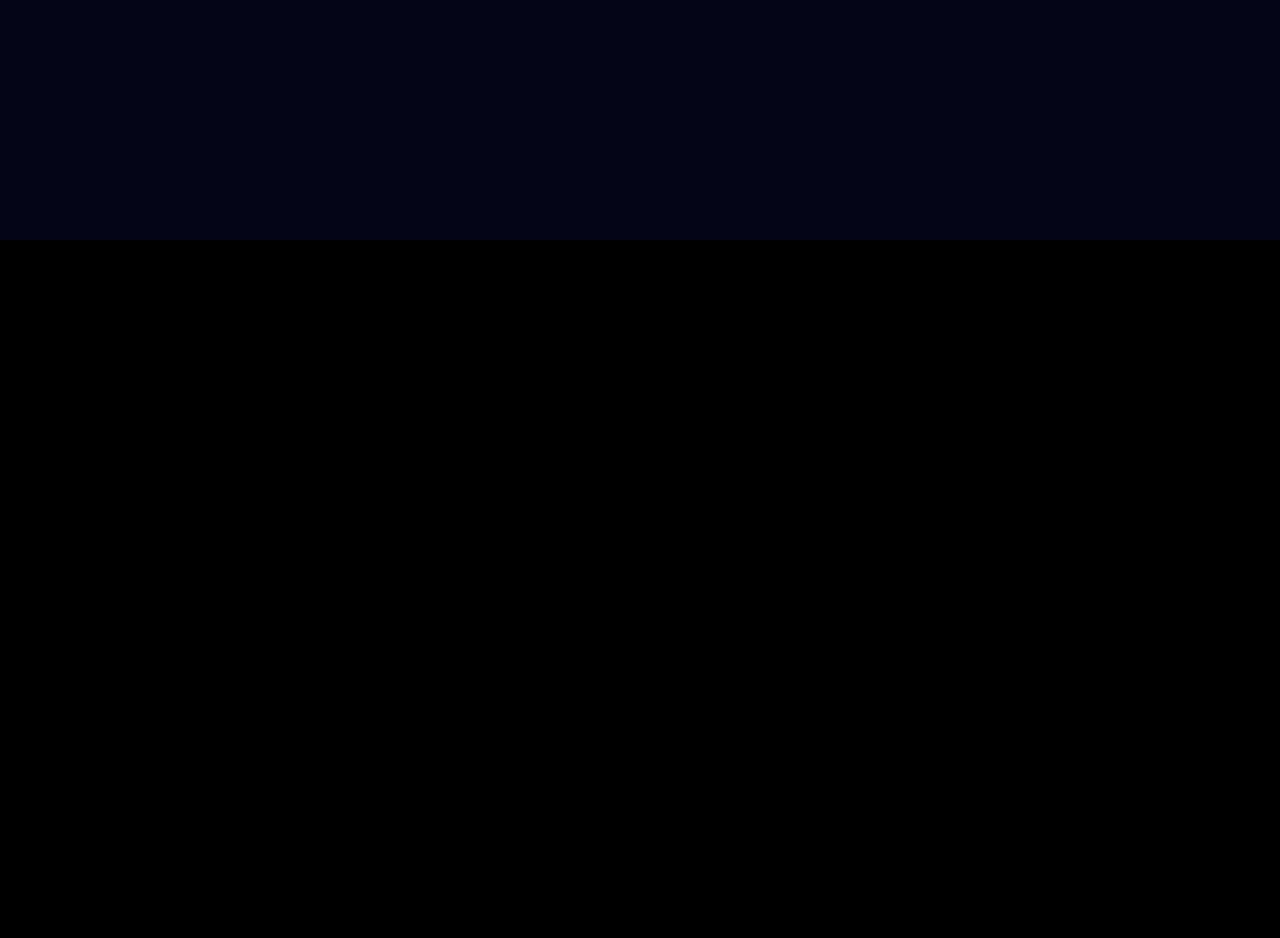
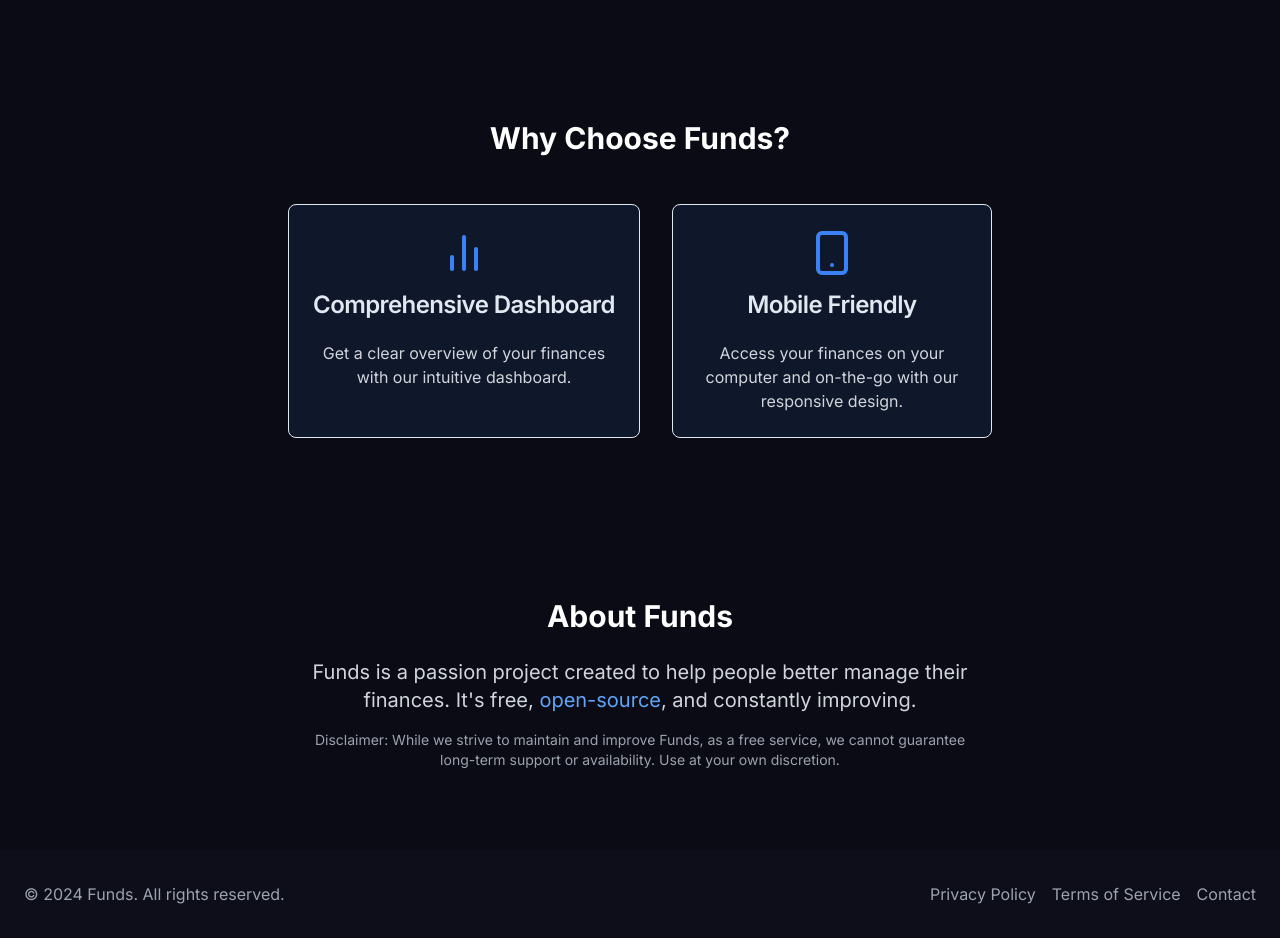
Before and after one commit to KasperLuna/Funds, a Next.js app: page / in a window 1280 px wide. Shown: the part 560-1498 px from the top of the page. Before the commit the page ends 800 px from the top, so only its background shows below. Built offline with nearby package versions, Linux system fonts and the light colour scheme; no server answers; what pocketbase would draw is missing.

Commit message:
fix: update caching and frontpage

```diff
--- a/next.config.mjs
+++ b/next.config.mjs
@@ -1,5 +1,3 @@
-// next.config.mjs
-
 import withPWA from "next-pwa";
 
 /** @type {import('next').NextConfig} */
@@ -16,10 +14,28 @@ export default withPWA({
   disable: process.env.NODE_ENV === "development", // disable PWA in the development environment
   register: true, // register the PWA service worker
   skipWaiting: true, // skip waiting for service worker activation
-  // runtimeCaching: [
-  //   {
-  //     urlPattern: /.*\/api\/.*/,
-  //     handler: "NetworkOnly",
-  //   },
-  // ],
+  runtimeCaching: [
+    {
+      // Cache everything except requests to pb.kasperluna.com
+      urlPattern: ({ url }) => {
+        return !url.hostname.includes("pb.kasperluna.com");
+      },
+      handler: "CacheFirst",
+      options: {
+        cacheName: "default-cache",
+        expiration: {
+          maxEntries: 200,
+          maxAgeSeconds: 30 * 24 * 60 * 60, // Cache for 30 days
+        },
+        cacheableResponse: {
+          statuses: [0, 200],
+        },
+      },
+    },
+    {
+      // Bypass cache for pb.kasperluna.com
+      urlPattern: ({ url }) => url.hostname.includes("pb.kasperluna.com"),
+      handler: "NetworkOnly",
+    },
+  ],
 })(nextConfig);
--- a/src/app/page.tsx
+++ b/src/app/page.tsx
@@ -1,12 +1,29 @@
 import { SignupCluster } from "@/components/dashboard/SignUpCluster";
 import clsx from "clsx";
+import { Card, CardContent, CardHeader, CardTitle } from "@/components/ui/card";
+import { BarChart2, Lock, Smartphone } from "lucide-react";
+import { FundsLogo } from "@/components/icons/FundsLogo";
+import Link from "next/link";
 
 export default function Home() {
   return (
-    <main className="flex min-h-screen flex-col items-center justify-between bg-slate-950">
-      <div
+    <div className="flex min-h-screen flex-col items-center justify-between bg-slate-950">
+      <div className="min-h-screen bg-[#0a0b14] text-white">
+        <nav className="absolute z-10 py-5 container mx-auto px-6 flex justify-between items-center">
+          <FundsLogo className="w-20 fill-slate-100" />
+          <div className="space-x-4">
+            <a href="#features" className="hover:text-blue-400">
+              Features
+            </a>
+            <a href="#about" className="hover:text-blue-400">
+              About
+            </a>
+          </div>
+        </nav>
+
+        <main
           id="Hero"
-        className="h-[50rem] text-center w-full  relative flex items-center justify-center"
+          className="h-[calc(100dvh-200px)] text-center w-full  relative flex items-center justify-center"
         >
           <div
             className={clsx(
@@ -17,7 +34,8 @@ export default function Home() {
           <div className="relative h-full w-full">
             <div className="container mt-20 xl:mt-52 flex flex-col gap-2 items-center">
               <h2 className="text-5xl sm:text-7xl font-bold relative z-20 bg-clip-text text-transparent bg-gradient-to-b from-neutral-200 to-neutral-500 py-8">
-              {`You get the bread `} <span className="text-white">{`🍞`}</span>{" "}
+                {`You get the bread `}{" "}
+                <span className="text-white">{`🍞`}</span>{" "}
                 {`we'll balance the books.`}{" "}
                 <span className="text-white">{`📚`}</span>
               </h2>
@@ -25,7 +43,104 @@ export default function Home() {
               <SignupCluster />
             </div>
           </div>
+        </main>
+        <div className="mx-6">
+          <section id="features" className="py-20">
+            <h2 className="text-3xl font-bold mb-12 text-center">
+              Why Choose Funds?
+            </h2>
+            <div className="flex flex-wrap justify-center gap-8">
+              <FeatureCard
+                icon={<BarChart2 className="w-12 h-12 text-blue-500" />}
+                title="Comprehensive Dashboard"
+                description="Get a clear overview of your finances with our intuitive dashboard."
+              />
+              {/* <FeatureCard
+                icon={<Lock className="w-12 h-12 text-blue-500" />}
+                title="Bank-Level Security"
+                description="Your financial data is protected with state-of-the-art encryption."
+              /> */}
+              <FeatureCard
+                icon={<Smartphone className="w-12 h-12 text-blue-500" />}
+                title="Mobile Friendly"
+                description="Access your finances on your computer and on-the-go with our responsive design."
+              />
             </div>
-    </main>
+          </section>
+
+          <section id="about" className="py-20 text-center">
+            <h2 className="text-3xl font-bold mb-6">About Funds</h2>
+            <p className="text-xl text-gray-300 mb-4 max-w-2xl mx-auto">
+              Funds is a passion project created to help people better manage
+              their finances. It&apos;s free,{" "}
+              <Link
+                // as="span"
+                href={"https://github.com/KasperLuna/Funds"}
+                target="_blank"
+                rel="noopener noreferrer"
+                className="text-blue-400"
+              >
+                open-source
+              </Link>
+              , and constantly improving.
+            </p>
+            <p className="text-sm text-gray-400 max-w-2xl mx-auto">
+              Disclaimer: While we strive to maintain and improve Funds, as a
+              free service, we cannot guarantee long-term support or
+              availability. Use at your own discretion.
+            </p>
+          </section>
+        </div>
+        <footer className="bg-[#0d0e1a] py-8">
+          <div className="container mx-auto px-6">
+            <div className="flex flex-col md:flex-row justify-between items-center">
+              <div className="text-gray-400 mb-4 md:mb-0">
+                © {new Date().getFullYear()} Funds. All rights reserved.
+              </div>
+              <div className="flex space-x-4">
+                <a href="#" className="text-gray-400 hover:text-blue-400">
+                  Privacy Policy
+                </a>
+                <a href="#" className="text-gray-400 hover:text-blue-400">
+                  Terms of Service
+                </a>
+                <Link
+                  href="https://kasperluna.com/#Contact"
+                  target="_blank"
+                  rel="noopener noreferrer"
+                  className="text-gray-400 hover:text-blue-400"
+                >
+                  Contact
+                </Link>
+              </div>
+            </div>
+          </div>
+        </footer>
+      </div>
+    </div>
   );
 }
+
+function FeatureCard({
+  icon,
+  title,
+  description,
+}: {
+  icon: React.ReactNode;
+  title: string;
+  description: string;
+}) {
+  return (
+    <Card className="text-slate-200 bg-slate-900 basis-[320px]">
+      <CardHeader>
+        <CardTitle className="flex flex-col items-center text-center text-nowrap">
+          {icon}
+          <span className="mt-4">{title}</span>
+        </CardTitle>
+      </CardHeader>
+      <CardContent>
+        <p className="text-center text-gray-300">{description}</p>
+      </CardContent>
+    </Card>
+  );
+}
--- /dev/null
+++ b/src/components/ui/card.tsx
@@ -0,0 +1,79 @@
+import * as React from "react"
+
+import { cn } from "@/lib/utils"
+
+const Card = React.forwardRef<
+  HTMLDivElement,
+  React.HTMLAttributes<HTMLDivElement>
+>(({ className, ...props }, ref) => (
+  <div
+    ref={ref}
+    className={cn(
+      "rounded-lg border bg-card text-card-foreground shadow-sm",
+      className
+    )}
+    {...props}
+  />
+))
+Card.displayName = "Card"
+
+const CardHeader = React.forwardRef<
+  HTMLDivElement,
+  React.HTMLAttributes<HTMLDivElement>
+>(({ className, ...props }, ref) => (
+  <div
+    ref={ref}
+    className={cn("flex flex-col space-y-1.5 p-6", className)}
+    {...props}
+  />
+))
+CardHeader.displayName = "CardHeader"
+
+const CardTitle = React.forwardRef<
+  HTMLParagraphElement,
+  React.HTMLAttributes<HTMLHeadingElement>
+>(({ className, ...props }, ref) => (
+  <h3
+    ref={ref}
+    className={cn(
+      "text-2xl font-semibold leading-none tracking-tight",
+      className
+    )}
+    {...props}
+  />
+))
+CardTitle.displayName = "CardTitle"
+
+const CardDescription = React.forwardRef<
+  HTMLParagraphElement,
+  React.HTMLAttributes<HTMLParagraphElement>
+>(({ className, ...props }, ref) => (
+  <p
+    ref={ref}
+    className={cn("text-sm text-muted-foreground", className)}
+    {...props}
+  />
+))
+CardDescription.displayName = "CardDescription"
+
+const CardContent = React.forwardRef<
+  HTMLDivElement,
+  React.HTMLAttributes<HTMLDivElement>
+>(({ className, ...props }, ref) => (
+  <div ref={ref} className={cn("p-6 pt-0", className)} {...props} />
+))
+CardContent.displayName = "CardContent"
+
+const CardFooter = React.forwardRef<
+  HTMLDivElement,
+  React.HTMLAttributes<HTMLDivElement>
+>(({ className, ...props }, ref) => (
+  <div
+    ref={ref}
+    className={cn("flex items-center p-6 pt-0", className)}
+    {...props}
+  />
+))
+CardFooter.displayName = "CardFooter"
+
+export { Card, CardHeader, CardFooter, CardTitle, CardDescription, CardContent }
```
Lines whose indentation alone changed are shown as unchanged.
